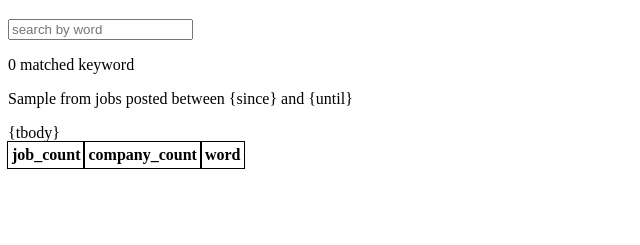
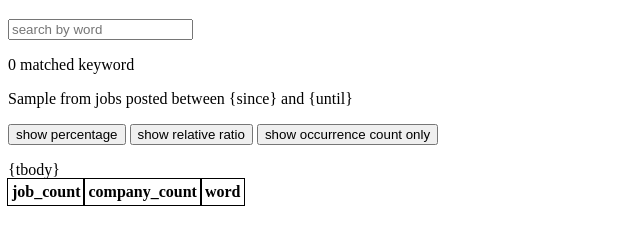
Before and after one commit to beenotung/talent-demand-dynamics, a website: page template/index.html in a window 1280 px wide. Shown: the part 61-306 px from the top of the page, without its empty margins (0-640 px from the left). Drawn offline with Linux system fonts and the light colour scheme.

Commit message:
feat: toggle to show percentage / relative ratio

```diff
--- a/prerender.ts
+++ b/prerender.ts
@@ -59,8 +59,8 @@ function loadTemplate() {
     for (let word of data.words) {
       tbody += /* html */ `
 <tr>
-<td><span class="count">${word.job_count}</span><span class="percentage"></span></td>
-<td><span class="count">${word.company_count}</span><span class="percentage"></span></td>
+<td><span class="count">${word.job_count}</span><span class="relative"></span></td>
+<td><span class="count">${word.company_count}</span><span class="relative"></span></td>
 <td>${word.word}</td>
 </tr>
 `
--- a/template/index.html
+++ b/template/index.html
@@ -25,12 +25,6 @@
       td:last-child {
         text-align: start;
       }
-      .percentage::before {
-        content: ' (';
-      }
-      .percentage::after {
-        content: '%)';
-      }
     </style>
   </head>
   <body>
@@ -45,6 +39,11 @@
       <p id="result"></p>
     </div>
     <p>Sample from jobs posted between {since} and {until}</p>
+    <div style="margin: 1rem 0">
+      <button onclick="mode='p'; search()">show percentage</button>
+      <button onclick="mode='x'; search()">show relative ratio</button>
+      <button onclick="mode=' '; search()">show occurrence count only</button>
+    </div>
     <table id="table">
       <thead>
         <tr>
@@ -58,33 +57,49 @@
       </tbody>
     </table>
     <script>
+      let mode = 'p'
       for (let row of table.tBodies[0].rows) {
         row.job = +row.cells[0].innerText
         row.company = +row.cells[1].innerText
       }
       function search() {
         let text = searchInput.value.toLowerCase()
-        let job = 0
-        let company = 0
+        let max_job = 0
+        let max_company = 0
+        let total_job = 0
+        let total_company = 0
         let rows = []
         for (let row of table.tBodies[0].rows) {
           let match = row.cells[2].textContent.includes(text)
           row.hidden = !match
           if (match) {
-            job += row.job
-            company += row.company
+            max_job = Math.max(max_job, row.job)
+            max_company = Math.max(max_company, row.company)
+            total_job += row.job
+            total_company += row.company
             rows.push(row)
           }
         }
         for (let row of rows) {
-          row.cells[0].querySelector('.percentage').textContent = (
-            (row.job / job) *
-            100
-          ).toFixed(0)
-          row.cells[1].querySelector('.percentage').textContent = (
-            (row.company / company) *
-            100
-          ).toFixed(0)
+          let job_relative = row.cells[0].querySelector('.relative')
+          let company_relative = row.cells[1].querySelector('.relative')
+
+          let job_percent = ((row.job / total_job) * 100).toFixed(0)
+          let company_percent = ((row.company / total_company) * 100).toFixed(0)
+
+          let job_x = ((row.job / max_job) * 100).toFixed(0)
+          let company_x = ((row.company / max_company) * 100).toFixed(0)
+
+          if (mode == 'p') {
+            job_relative.textContent = ` (${job_percent}%)`
+            company_relative.textContent = ` (${company_percent}%)`
+          } else if (mode == 'x') {
+            job_relative.textContent = ` (${job_x}x)`
+            company_relative.textContent = ` (${company_x}x)`
+          } else {
+            job_relative.textContent = ''
+            company_relative.textContent = ''
+          }
         }
         let n = rows.length
         if (n > 1) {
```
